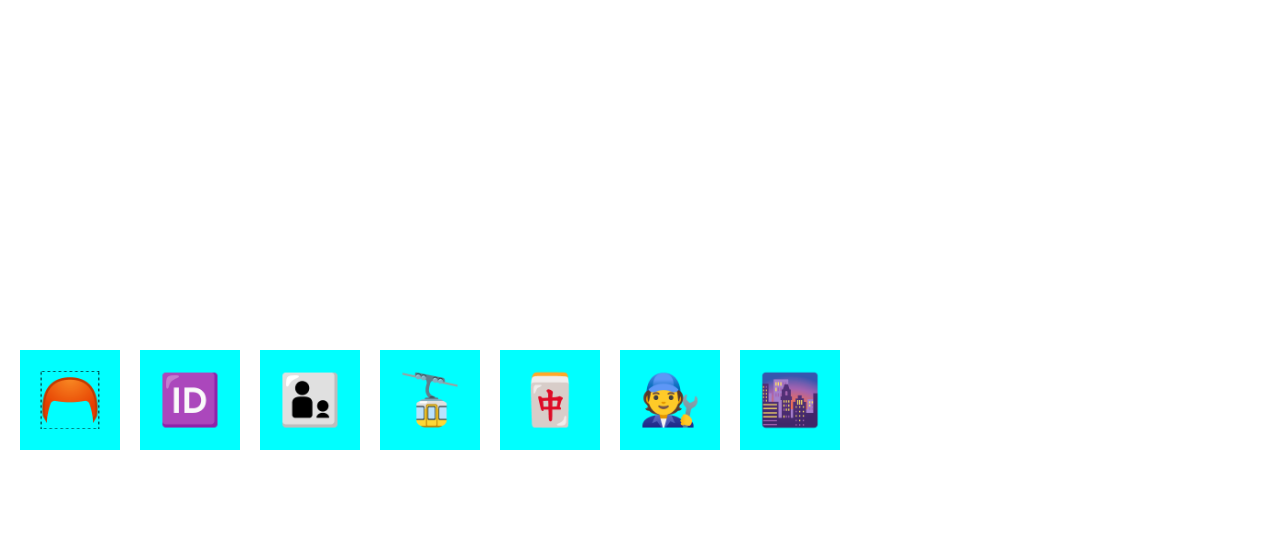
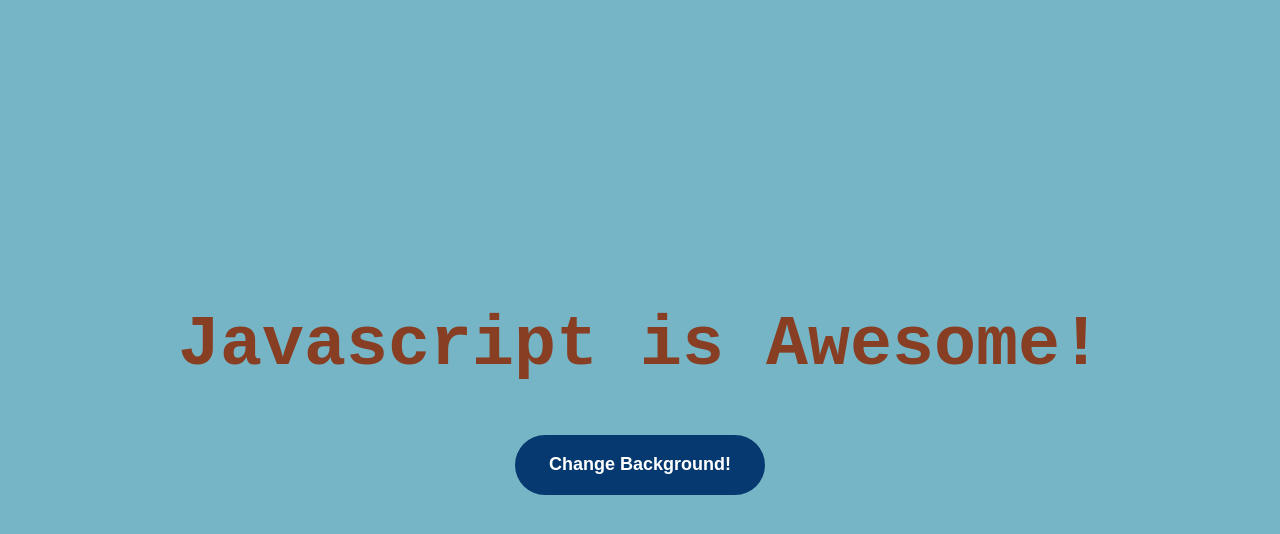
Before and after one commit to mmejia1999/Modulo3-Becalos-Proyecto1, a plain HTML site: page Proyecto 6/Ejercicio2/index.html in a window 1280 px wide. Both pictures are taken after a click on the button "Change Background!". Drawn offline with Linux system fonts and the light colour scheme.

Commit message:
Ejercicio 2 boton cambio de color

```diff
--- a/Proyecto 6/Ejercicio2/index.css
+++ b/Proyecto 6/Ejercicio2/index.css
@@ -8,36 +8,28 @@ body{
     display: flex;
     align-items: center;
     justify-content: center;
+    flex-direction: column;
+    width: 100%;
     height: 100vh;
 }
 
-#render{
-    width: 100vw;
-    display: flex;
-    flex-wrap: wrap;
-    gap: 20px;
-    padding: 20px;
-}
-
-.carta{
-    width: 100px;
-    height: 100px;
-    background-color: aqua;
-    display: flex;
-    align-items: center;
-    justify-content: center;
-    font-size: 50px;
-}
-
-.hide{
-    /*Para ocultar elementos*/
-    display: none!important;
+h1{
+    font-size: 70px;
+    font-family: 'Courier New', Courier, monospace;
+    font-weight: bold;
+    padding-bottom: 50px;
 }
 
 button{
-    width: 100px;
-    height: 40px;
-    background-color: brown;
+    width: 250px;
+    height: 60px;
+    outline: none;
+    background-color: rgb(193, 73, 141);
     color: white;
+    font-weight: bold;
     border: none;
+    font-size: 18px;
+    font-family: sans-serif;
+    border-radius: 60px;
+    cursor: pointer;
 }
--- a/Proyecto 6/Ejercicio2/index.html
+++ b/Proyecto 6/Ejercicio2/index.html
@@ -6,18 +6,9 @@
     <link rel="stylesheet" href="./index.css">
     <title>DOM</title>
 </head>
-<body>
-    <!--no tendra nada de contenido
-    //Todo el contenido se ingresara desde javascript
-    en lugar de copiar y pegar el span en html se hara con javascript
-    -->
-    <div class="hide" id="render">
-        <span class="carta">
-            ‍🦰
-        </span>
+<body id="body" style="background-color: blue;">
 
-    </div>
-
+    <h1 id="titulo">Javascript is Awesome!</h1>
     <button id="accion">Change Background!</button>
 
     <script src="./index.js"></script>
--- a/Proyecto 6/Ejercicio2/index.js
+++ b/Proyecto 6/Ejercicio2/index.js
@@ -1,75 +1,23 @@
-//EN HTML
-    // <h1 id="principal2">DOM</h1>
-    // <h1 id="principal3">DOM</h1>
-    // <p class="carta">hola</p>
+const body = document.getElementById('body')
+const titulo = document.getElementById('titulo')
+const button= document.getElementById('accion')
+
+const colores = ['#2596be','#e28743','#873e23','#063970','#eeeee4','#76b5c5']
+
+function generarColorRandom(){
+    const colorRandom = colores[Math.floor(Math.random() * 6)];
+    console.log(colorRandom)
+    return colorRandom
+}
 
 
-// //Hay metodos para acceder a los nodos de html y modificarlos a mi gusto
-
-// const h1 = document.getElementById("principal1")
-// //Busca todos los elementos que tengan la misma etiqueta
-// console.log(document.getElementsByTagName("h1"))
-// console.log(document.getElementsByTagName("div"))
-// console.log(document.getElementsByTagName("p"))
-
-// console.log(document.getElementsByClassName("carta"))
-
-// const h1 = document.getElementById("principal")
-
-// console.log(h1)
-
-// h1.innerHTML = 'SOY UN TEXTO ENVIADO DESDE JS'
+//generarColorRandom()
 
 
-const render = document.getElementById("render");
-//console.log(render)
-const emojis = ['🆔','👨‍👦','🚡','🀄','🧑‍🔧','🌆']
-//render.innerHTML = emojis
-const button = document.getElementById('accion');
+button.addEventListener('click', () => {
 
-//console.log(button)
+    body.style.backgroundColor = generarColorRandom();
+    button.style.backgroundColor = generarColorRandom();
+    titulo.style.color = generarColorRandom();
 
-
-//crea el elemento span en el documento html y le añade la classlist carta
-function crearElemento(){
-    let elemento = document.createElement('span')
-    elemento.classList.add('carta')
-
-    //console.log(elemento);
-
-    return elemento
-}
-
-function pintarElemento(){
-    for(let i=0; i< emojis.length; i++){
-       // console.log(emojis[i]);
-       let elemento = crearElemento();
-       elemento.innerHTML = `${emojis[i]}`
-       //console.log(elemento.innerHTML = `${emojis[i]}`)
-
-        //la siguiente funcion se encarga de que al elemento padre que vamos a utilizar
-        //inyectarle los demas nodos como hijos
-        //a render se lee crearan hijos
-        render.appendChild(elemento)
-
-    }
-}
-//no llamaremos a pitar elemento todavia para que no se renderice
-//pintarElemento()
-
-//EVENLISTENER nos sirve para estar pendientes de eventos que ocurren en el dom
-//puede ser un hover, un click, un tecladazo de la barra de espacios
-//aqui haremos uso de una arrow function
-//sirve para registrar eventos o acciones que se realizan en nuestra pagina
-button.addEventListener('click', () => {
-    //console.log('me diste click')
-    pintarElemento();
-    render.classList.remove('hide')
-    button.classList.add('hide')
-    setTimeout(()=>{
-        button.classList.remove('hide')
-        render.classList.add('hide')
-        //render.innerHTML = ''; otra opcion para evitar validaciones
-        location.reload();
-    }, 5000)
 })
```
